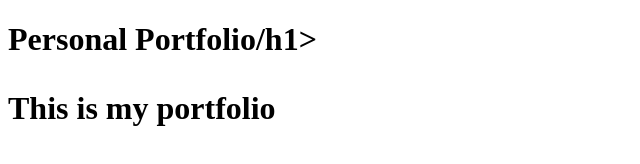
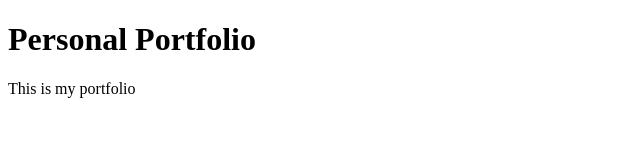
Before and after one commit to lee-johnn/lee-johnn.github.io, a plain HTML site: page index.html in a window 1280 px wide. Shown: the whole page, without its empty margins (0-640 px from the left). Drawn offline with Linux system fonts and the light colour scheme.

Commit message:
Update index.html

```diff
--- a/index.html
+++ b/index.html
@@ -2,7 +2,7 @@
 <html>
 <body>
 <title>John Lee</title>
-<h1>Personal Portfolio/h1>
+<h1>Personal Portfolio</h1>
 <p>This is my portfolio</p>
 </body>
 </html>
```
